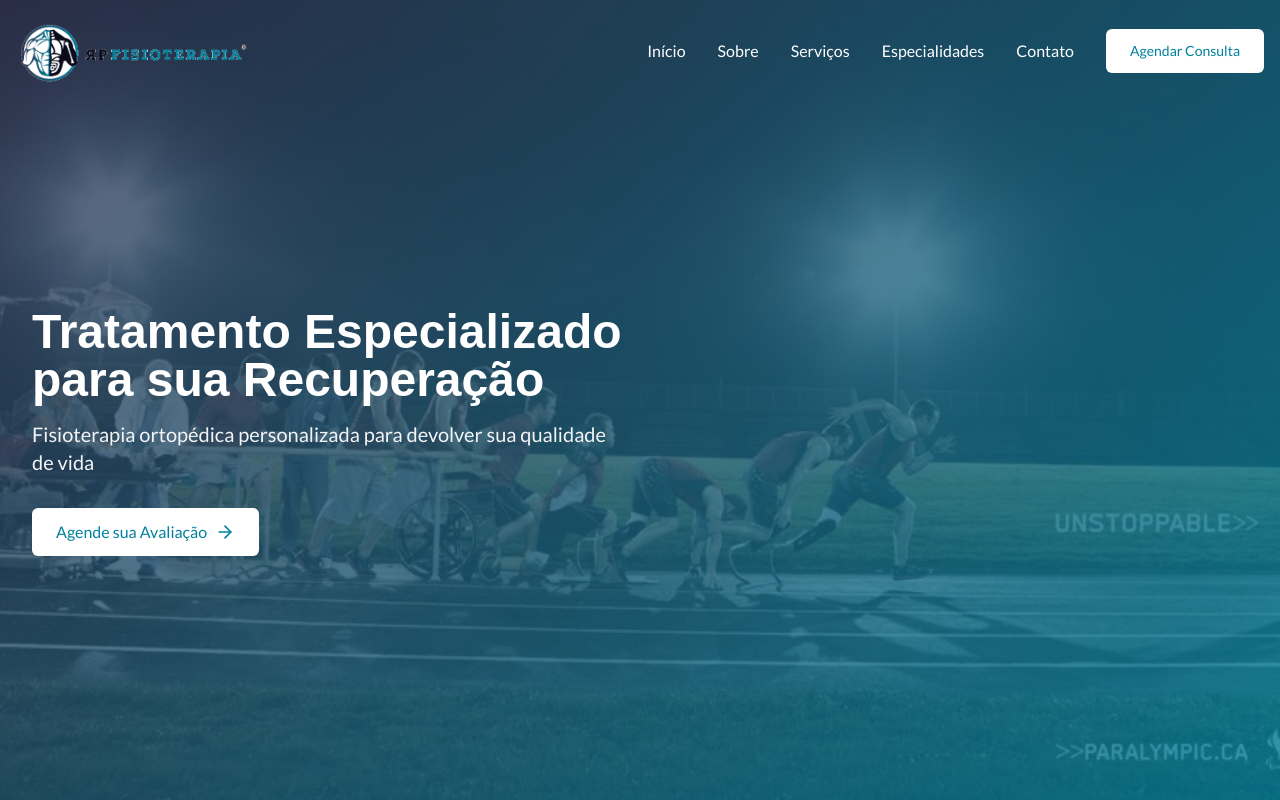
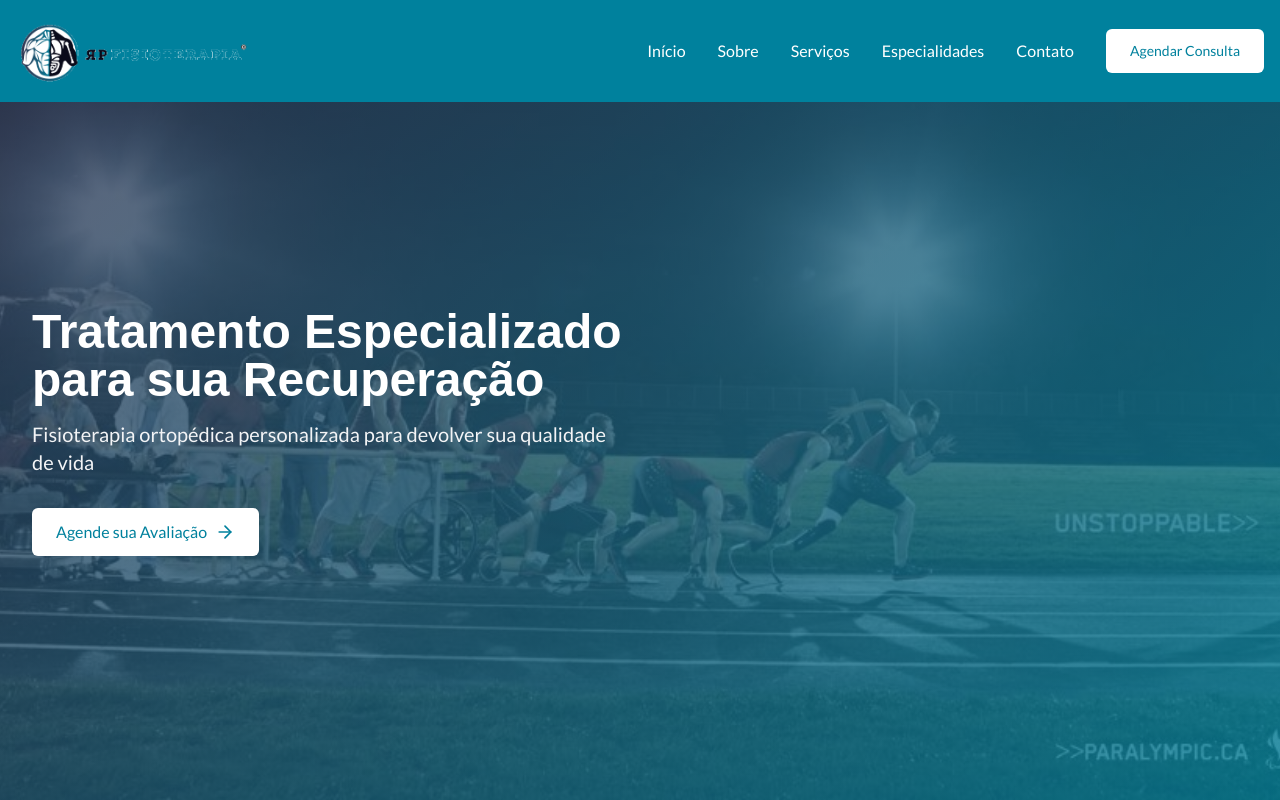
Before and after one commit to andregustavo1/rp-fisioterapia-onepage-69, a React (Vite) app: page / in a window 1280 px wide. Shown: the top 800 px of the page. Built offline with nearby package versions, Linux system fonts and the light colour scheme; a web font is replaced by a local one.

Commit message:
Fix: Header background style
Set the header background to fixed instead of transparent.

```diff
--- a/src/components/Header.tsx
+++ b/src/components/Header.tsx
@@ -33,8 +33,8 @@ const Header = () => {
       className={cn(
         'fixed top-0 left-0 right-0 z-50 transition-all duration-300 py-4',
         scrolled
-          ? 'glassmorphism header-shadow py-3'
-          : 'bg-transparent text-white'
+          ? 'bg-white header-shadow py-3'
+          : 'bg-primary text-white'
       )}
     >
       <div className="container mx-auto px-4 flex items-center justify-between">
```
